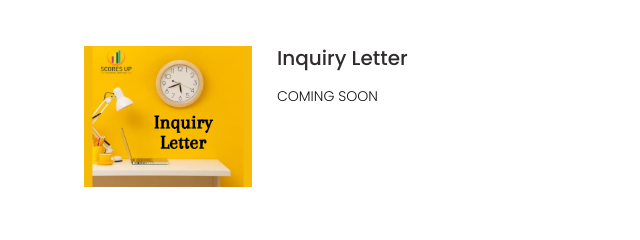
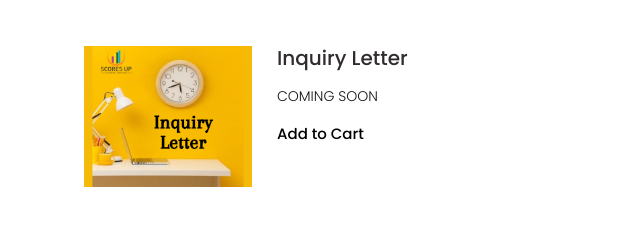
Before and after one commit to lamanaml/scoresup, a plain HTML site: page kits.html in a window 1280 px wide. Shown: the part 1200-1440 px from the top of the page, 1-641 px from the left. Drawn offline with Linux system fonts and the light colour scheme.

Commit message:
updated kits

```diff
--- a/kits.html
+++ b/kits.html
@@ -142,7 +142,7 @@
                         <div class="media-body">
                             <h5 class="blog-post-title">Inquiry Letter</h5>
                             <p class="blog-post-excerpt">COMING SOON</p>
-                            <!-- <a href="#!" class="blog-post-link">Add to Cart</a> -->
+                            <a href="https://docs.google.com/document/d/1H2VZWf_lOQADEuBs4NPf3qPgEe9spCTO4pIiRp6Wtic/edit?usp=sharing" class="blog-post-link">Add to Cart</a>
                         </div>
                     </article>
                     <article class="media blog-post wow fadeInUp">
```
